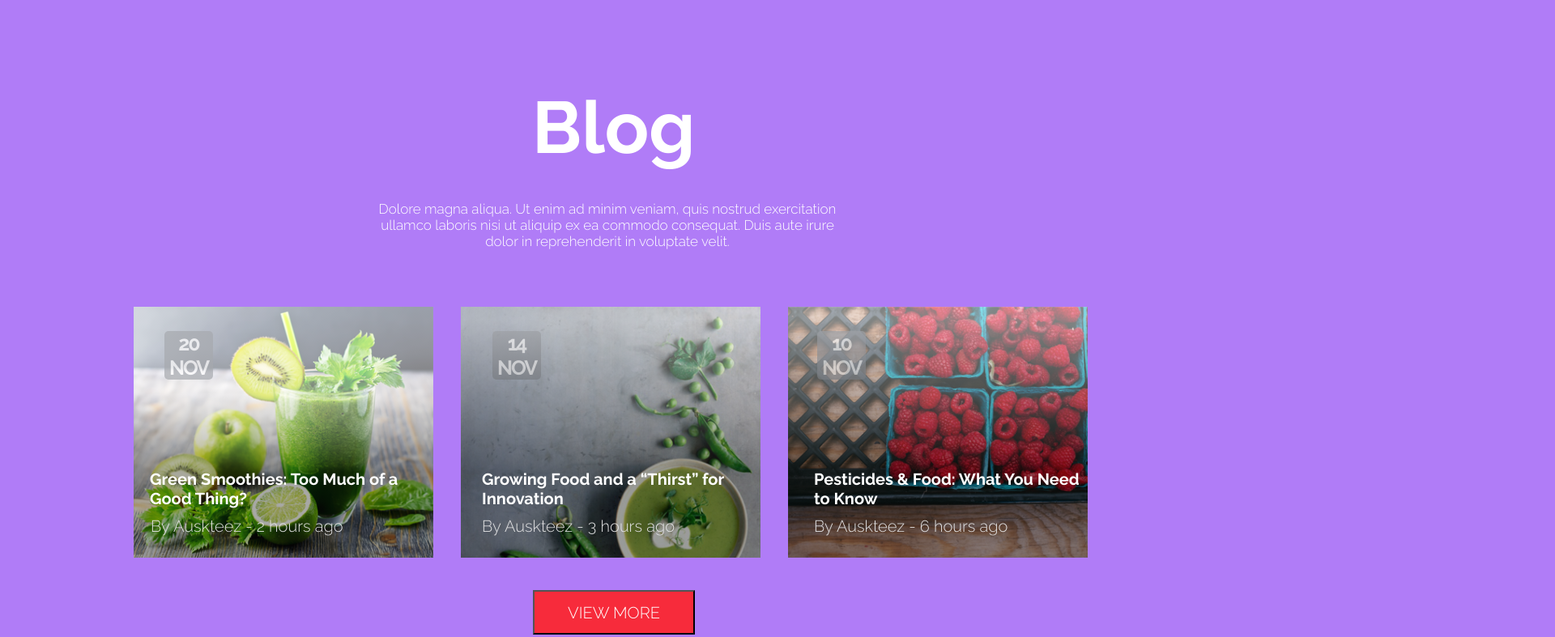
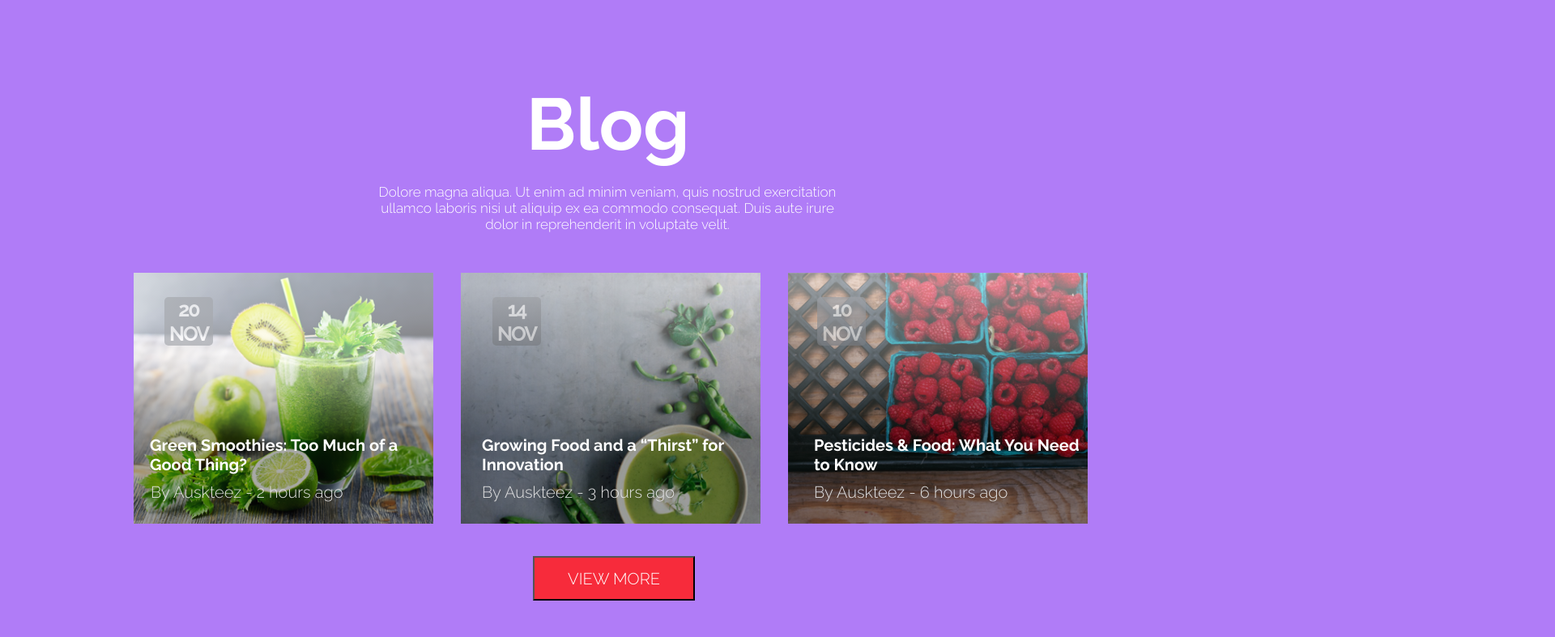
Before and after one commit to a78kondrus/homework, a plain HTML site: page homework10_1/index.html in a window 1280 px wide. Shown: the top 787 px of the page at 81% size, 1920 px wide, since content can reach past the window. Drawn offline with Linux system fonts and the light colour scheme.

Commit message:
виправив помилки

```diff
--- a/homework10_1/index.html
+++ b/homework10_1/index.html
@@ -10,11 +10,12 @@
 </head>
 
 <body>
-    <header class="header">
-        <div class="blog">Blog</div>
-        <p>Dolore magna aliqua. Ut enim ad minim veniam, quis nostrud exercitation ullamco laboris nisi ut aliquip ex ea
+    <div class="header">
+        <h1 class="blog">Blog</h1>
+        <p class="header--p">Dolore magna aliqua. Ut enim ad minim veniam, quis nostrud exercitation ullamco laboris
+            nisi ut aliquip ex ea
             commodo consequat. Duis aute irure dolor in reprehenderit in voluptate velit.</p>
-    </header>
+    </div>
     <div class="conteiner-img">
         <div class="div1">
             <img src="/img/kivi.png" alt="">
--- a/homework10_1/style.css
+++ b/homework10_1/style.css
@@ -9,33 +9,31 @@ body {
     margin: auto;
 }
 .blog {
-    position: relative;
-    left: 657px;
-    top: 104px;
+   display: inline-block;
+   margin: 100px 650px 0px 650px;
     font-family: 'Raleway';
     font-size: 90px;
     font-style: normal;
     font-weight: bold;
     color: white;
 }
-.header>p {
+.header--p {
     display: block;
     width: 570px;
     margin: auto;
-    position: relative;
-    left: 465x;
-    top: 142px;
+    margin-top: 21px;
     text-align: center;
     font-family: 'Raleway';
     font-size: 17px;
     font-style: normal;
     font-weight: lighter;
     color: white;
+
   }
   .conteiner-img {
       margin: auto;
       position: relative;
-    top: 213px;
+    top: 50px;
     left: 135px;
   }
   .conteiner-img>div {
```
